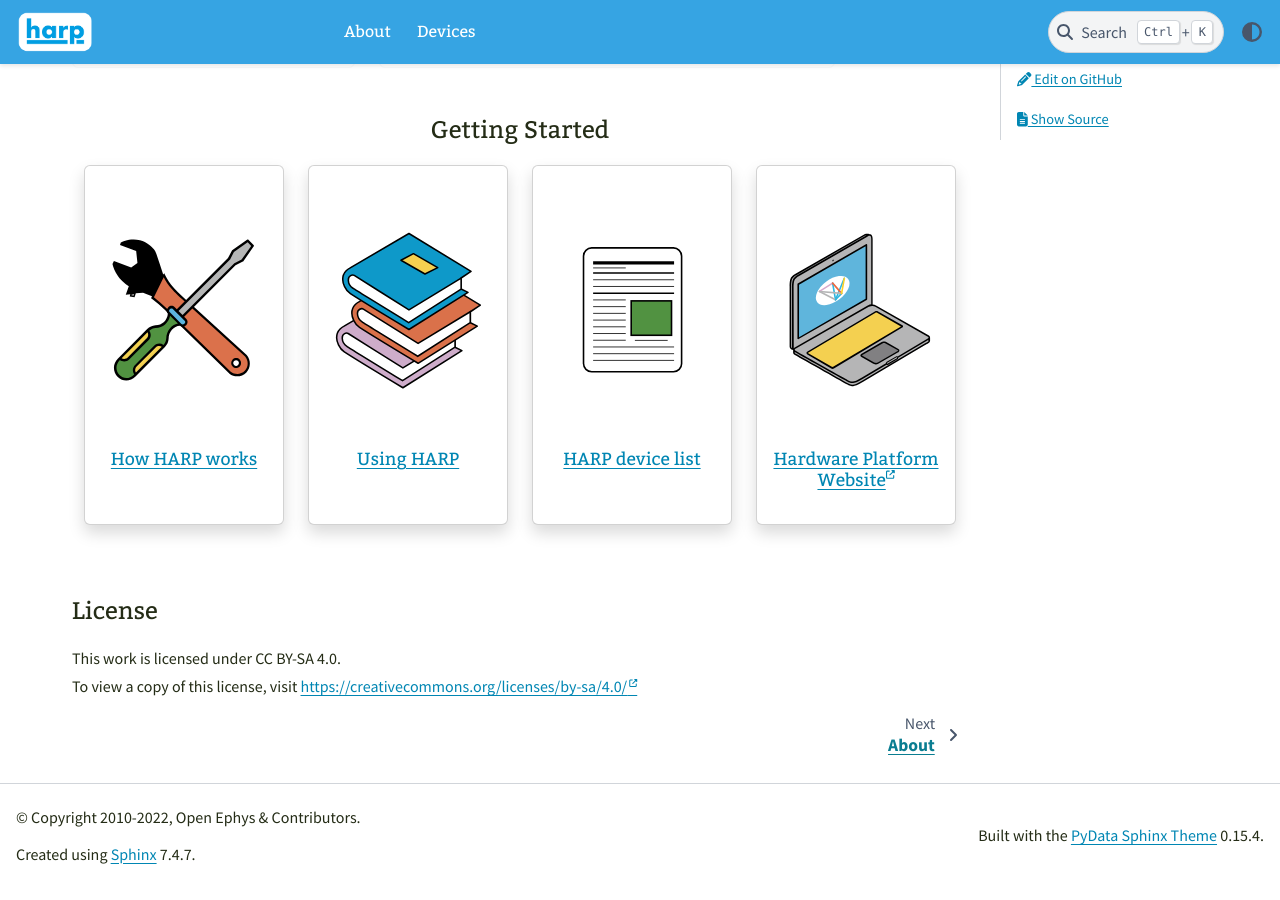
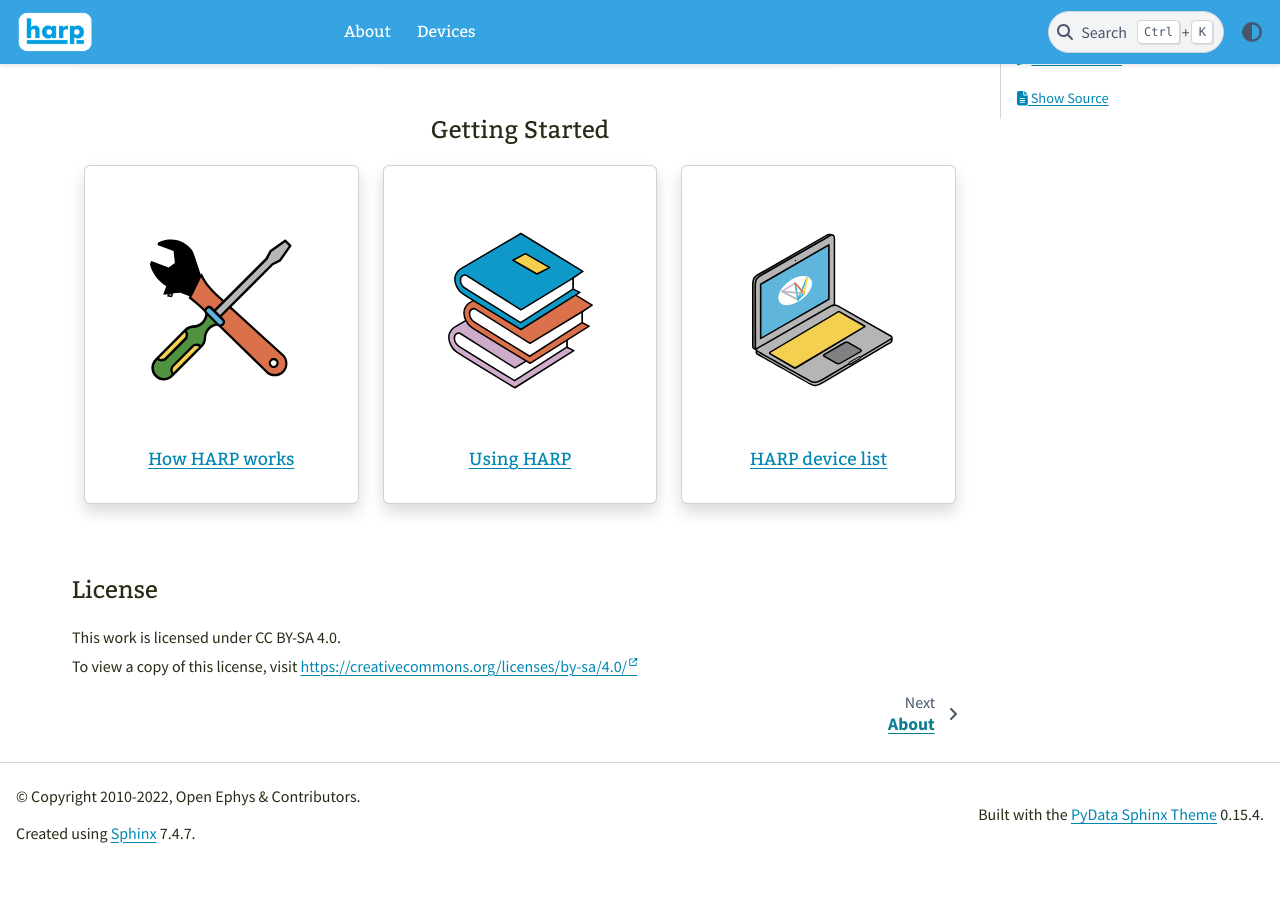
Before and after one commit to harp-tech/community, a Sphinx documentation site: the page built from source/index.rst, in a window 1280 px wide and 900 px high, scrolled down 617 px. Built offline with Sphinx 7.4.7 and the PyData theme 0.15.4, drawn with Linux system fonts in a browser that asks for light colours; after the commit the page ends 1496 px from its top, so only the background shows below that.

Commit message:
reduce to 3 homepage icons

```diff
--- a/source/index.rst
+++ b/source/index.rst
@@ -41,7 +41,7 @@
     <h2 style = "text-align: center"> Getting Started </h2>
 
     <div class="container">
-      <div class="row row-cols-lg-4 row-cols-md-2 row-cols-sm-1 row-cols-xs-1">
+      <div class="row row-cols-lg-3 row-cols-md-3 row-cols-sm-1 row-cols-xs-1">
         <div class="col mb-4">
           <div class="card h-100 text-center intro-card shadow">
             <a href = About/How-HARP-works/index.html>
@@ -65,20 +65,9 @@
         <div class="col mb-4">
           <div class="card h-100 text-center intro-card shadow">
             <a href = "Devices/devicelist" target="_blank" rel="noopener noreferrer">
-              <img src="_static/images/paper.svg" class="card-img-top" height="160">
+              <img src="_static/images/noun_macbook.svg" class="card-img-top" height="160">
               <div class="card-body flex-fill">
                 <p class="card-reference">HARP device list</p>
-              </div>
-            </a>
-
-          </div>
-        </div>
-        <div class="col mb-4">
-          <div class="card h-100 text-center intro-card shadow">
-            <a href = "https://www.cf-hw.org/home" target="_blank" rel="noopener noreferrer">
-              <img src="_static/images/noun_macbook.svg" class="card-img-top" height="160" >
-              <div class="card-body flex-fill">
-                <p class="card-reference">Hardware Platform Website<i class="fas fa-external-link-alt" style = "font-size:0.5em; vertical-align: super"></i></p>
               </div>
             </a>
           </div>
```
